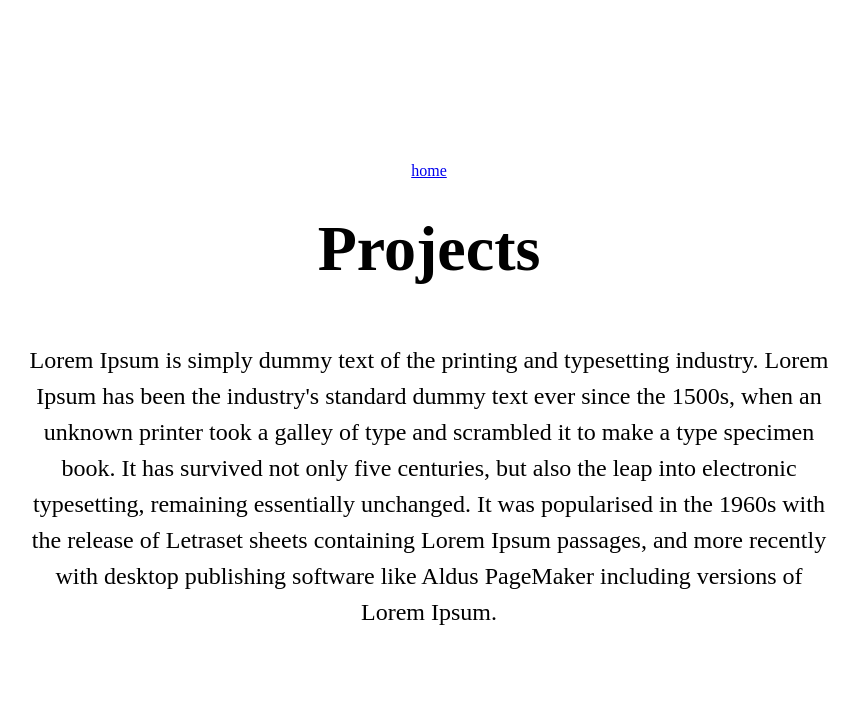
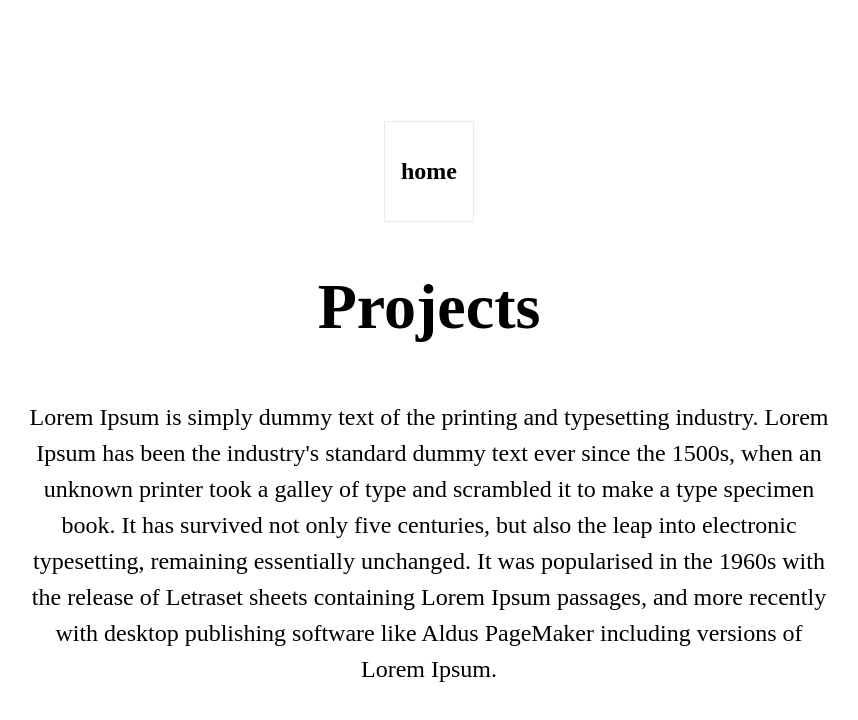
Before and after one commit to chris-plonka/next-site, a Next.js app: page /projects in a window 1280 px wide. Shown: the top 720 px of the page, without its empty margins (211-1069 px from the left). Built offline with nearby package versions, Linux system fonts and the light colour scheme.

Commit message:
add home

```diff
--- a/pages/projects.tsx
+++ b/pages/projects.tsx
@@ -8,7 +8,7 @@ import styles from '@/styles/Home.module.css'
 export default function Projects(){
     return(
 	<div className={styles.container}>
-		   <Link href="/">home</Link>
+		  <Link href="/"><a className={styles.cardhome}><h2>home</h2></a></Link>
      <div className={styles.grid}>
             <h2 className={styles.title}>Projects</h2>
             <p className={styles.description}>
```
